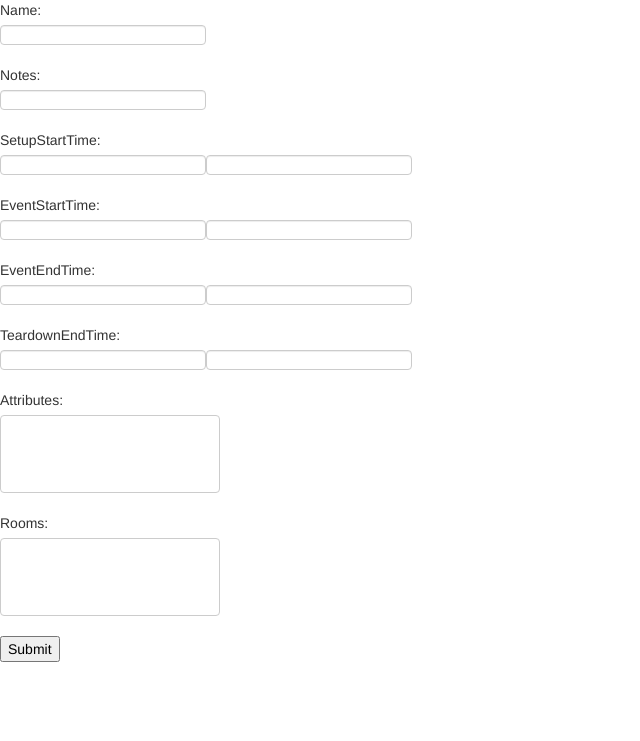
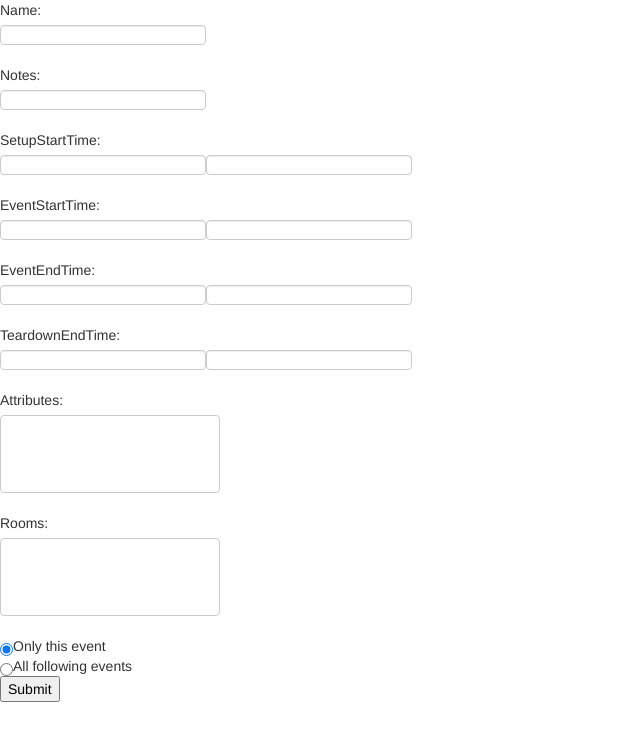
Before and after one commit to scsper/room-booking, a Django app: template room_scheduler/booking/templates/booking/edit_event.html in a window 1280 px wide. Shown: the top 741 px of the page, without its empty margins (0-640 px from the left). Run offline with Django 3.2, Linux system fonts and the light colour scheme; the template is opened without the code that fills it: values that come from a table or form of the project are taken from there, others are empty; some libraries are stand-ins or nearby versions.

Commit message:
adding basic series editing flow.  no tests yet because i need to fly tomorrow and want to work on this from a different computer.

```diff
--- a/room_scheduler/booking/forms.py
+++ b/room_scheduler/booking/forms.py
@@ -102,3 +102,29 @@ class CreateEventForm(EventForm):
 class EditEventForm(EventForm):
     def __init__(self, *args, **kwargs):
         super(EditEventForm, self).__init__(*args, **kwargs)
+
+    def save(self, commit=True):
+        rawData = self.data
+
+        if(rawData['series'] == "following"):
+            self.save_series()
+
+        formModel = super(EditEventForm, self).save(commit=commit)
+
+        return formModel
+
+
+    def save_series(self):
+        series = self.instance.series
+        data = self.cleaned_data
+
+        series.name = data['name']
+        series.notes = data['notes']
+        series.setupStartTime = data['setupStartTime']
+        series.eventStartTime = data['eventStartTime']
+        series.eventEndTime = data['eventEndTime']
+        series.teardownEndTime = data['teardownEndTime']
+
+        print series.attributes.all()
+
+        series.save()
--- a/room_scheduler/booking/templates/booking/edit_event.html
+++ b/room_scheduler/booking/templates/booking/edit_event.html
@@ -13,6 +13,8 @@
     <body>
         <form action="{% url 'booking:edit_event' room.id event.id %}" method="post">{% csrf_token %}
         {{ form.as_p }}
+        <input type="radio" name="series" value="one" checked="checked">Only this event<br>
+        <input type="radio" name="series" value="following">All following events<br>
         <input type="submit" value="Submit" />
         </form>
     </body>
```
